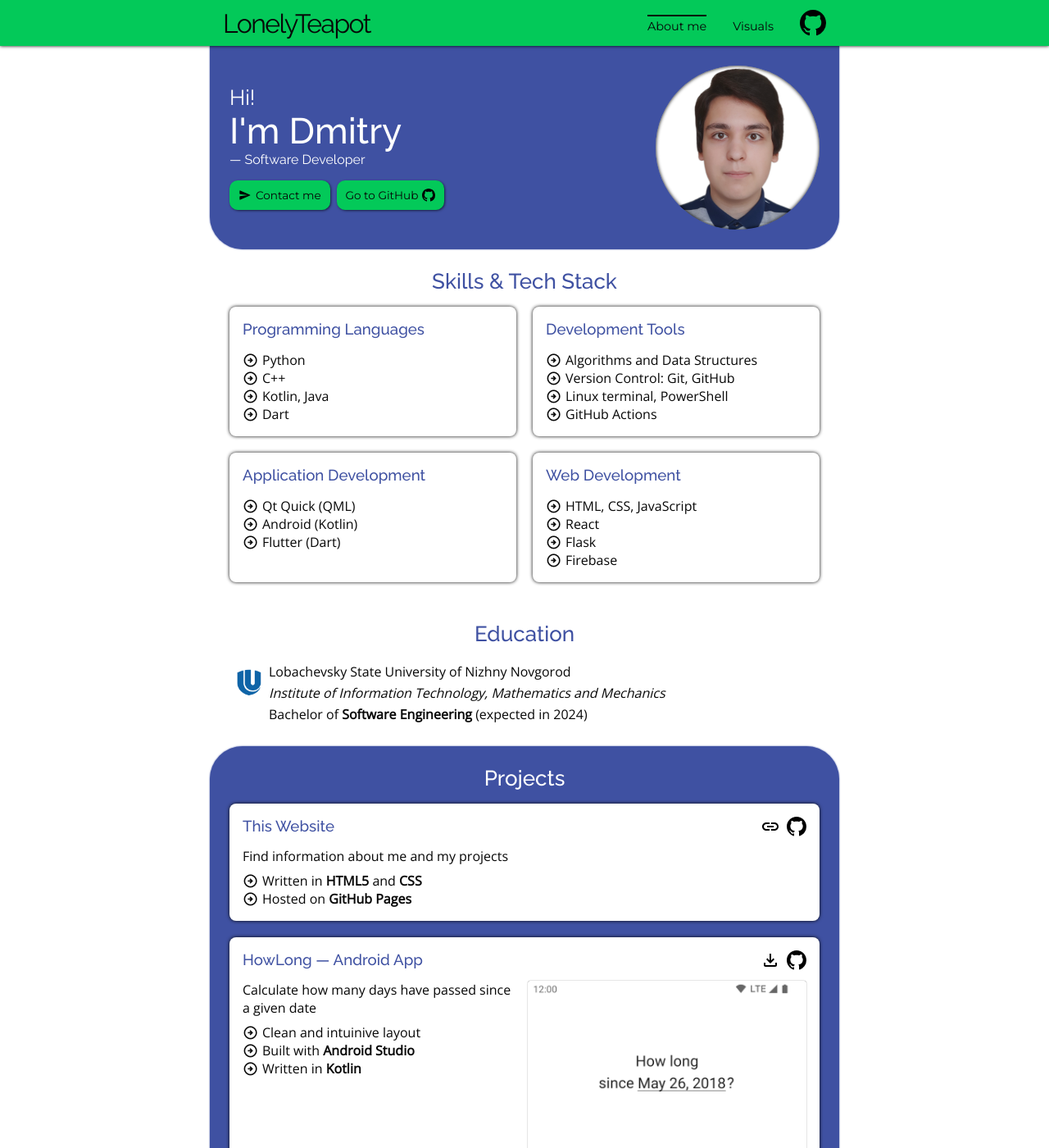
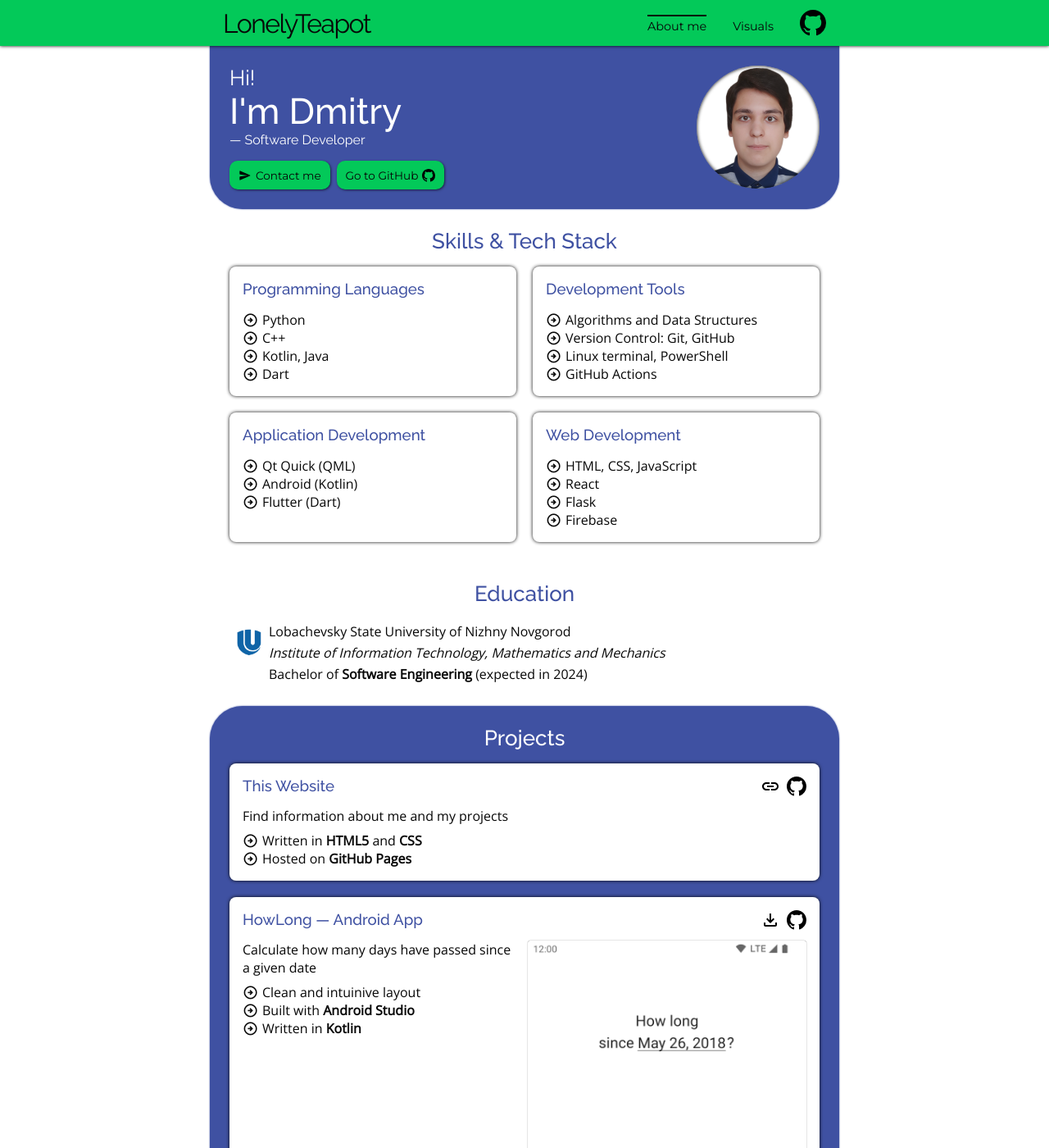
Before and after one commit to lonelyteapot/lonelyteapot.github.io, a Jekyll site: the page built from pages/index.html, in a window 1280 px wide and 1400 px high. Shown: the whole window at 82% size. Built offline with Jekyll 4.4.1, drawn with Linux system fonts in a browser that asks for light colours.

Commit message:
Make intro photo smaller

```diff
--- a/css/index.css
+++ b/css/index.css
@@ -1,7 +1,7 @@
 #intro {
     display: flex;
     flex-direction: row;
-    align-items: center;
+    gap: 0;
     z-index: 0;
 }
 
@@ -31,8 +31,8 @@
 #intro > .photo {
     display: flex;
     justify-content: stretch;
-    width: min(25vw, 200px);
-    height: min(25vw, 200px);
+    width: 150px;
+    height: 150px;
     box-shadow: inset 0 0 4px black;
     border-radius: 50%;
     user-select: none;
```
